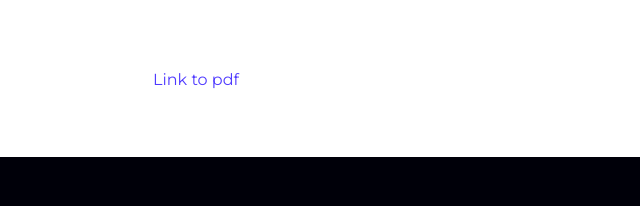
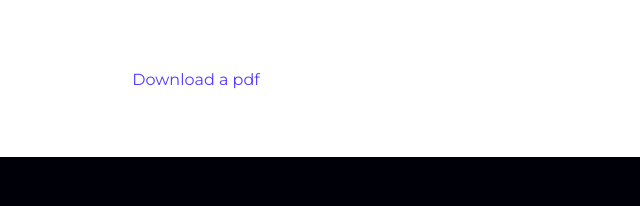
Before and after one commit to khantasha/nv-portfolio, a plain HTML site: page resume.html in a window 1280 px wide. Shown: the part 554-760 px from the top of the page, 444-1084 px from the left. Drawn offline with Linux system fonts and the light colour scheme.

Commit message:
copy changes

```diff
--- a/resume.html
+++ b/resume.html
@@ -77,7 +77,7 @@
   <div class="about-two-column-box">
       <img src="./images/resume.png" />
   </div>
-  <p style="text-align:center"><a target="_blank" style="color: #4f3aff" href="./images/natasha-vicens-resume.pdf" download>Link to pdf</a></p>
+  <p style="text-align:center"><a target="_blank" style="color: #4f3aff" href="./images/natasha-vicens-resume.pdf" download>Download a pdf</a></p>
 </div>
 		    <!-- Footer -->
 
```
Also changed, not shown: 1 other file.
